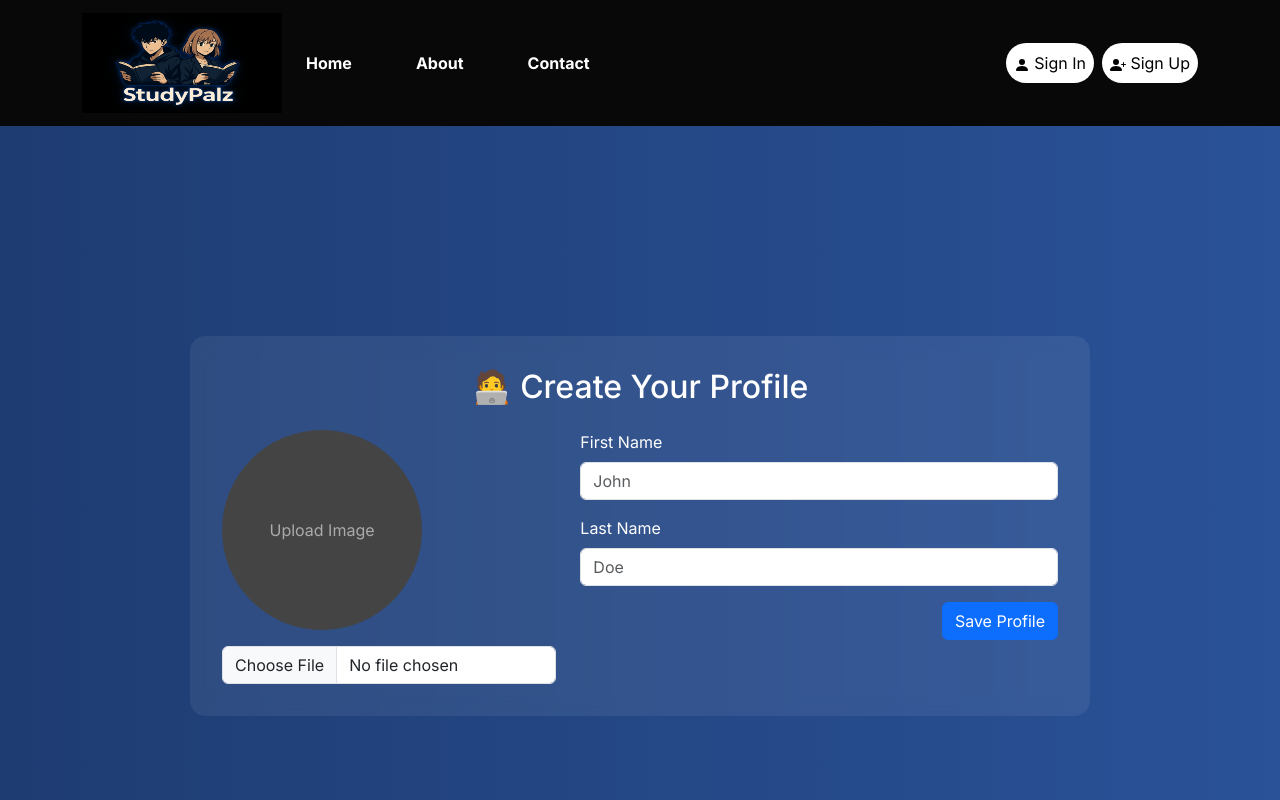
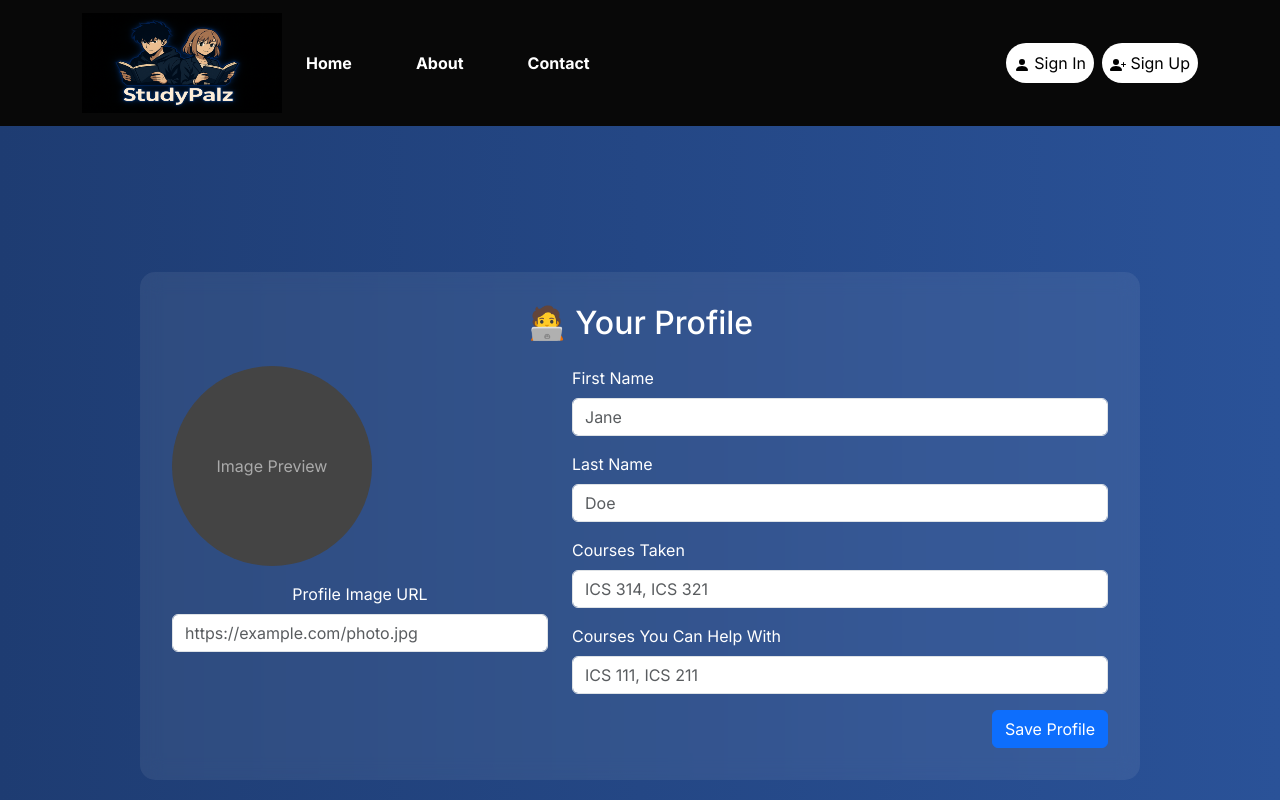
Before and after one commit to study-palz/study-palz.github.io, a Next.js app: page /profile in a window 1280 px wide. Shown: the top 800 px of the page. Built offline with nearby package versions, Linux system fonts and the light colour scheme; no server answers.

Commit message:
update profile

```diff
--- a/src/app/api/profile/route.ts
+++ b/src/app/api/profile/route.ts
@@ -1,38 +1,31 @@
-import { NextResponse } from 'next/server';
-import { PrismaClient } from '@prisma/client';
+// pages/api/profile.ts
+import { NextApiRequest, NextApiResponse } from 'next';
+import { getServerSession } from 'next-auth';
+import  authOptions  from '@/lib/authOptions';
+import { prisma } from '@/lib/prisma';
 
-const prisma = new PrismaClient();
+export default async function handler(req: NextApiRequest, res: NextApiResponse) {
+  const session = await getServerSession(req, res, authOptions);
 
-export async function GET(req: Request) {
-  const { searchParams } = new URL(req.url);
-  const email = searchParams.get('email');
-
-  if (!email) return NextResponse.json({ error: 'Missing email' }, { status: 400 });
+  if (!session || !session.user?.email) {
+    return res.status(401).json({ error: 'Unauthorized' });
+  }
 
   const user = await prisma.user.findUnique({
-    where: { email },
-    include: { userProfile: true },
+    where: { email: session.user.email },
   });
 
-  if (!user || !user.userProfile) return NextResponse.json(null);
+  if (!user) return res.status(404).json({ error: 'User not found' });
 
-  return NextResponse.json({
-    firstName: user.userProfile.firstName,
-    lastName: user.userProfile.lastName,
-    profileImage: user.userProfile.profileImage,
-    coursesTaken: user.userProfile.coursesTaken,
-    coursesHelped: user.userProfile.coursesHelped,
+  if (req.method === 'GET') {
+    const profile = await prisma.userProfile.findUnique({
+      where: { userId: user.id },
     });
+    return res.status(200).json(profile);
   }
 
-export async function POST(req: Request) {
-  const body = await req.json();
-  const { email, firstName, lastName, profileImage, coursesTaken, coursesHelped } = body;
-
-  if (!email) return NextResponse.json({ error: 'Missing email' }, { status: 400 });
-
-  const user = await prisma.user.findUnique({ where: { email } });
-  if (!user) return NextResponse.json({ error: 'User not found' }, { status: 404 });
+  if (req.method === 'POST') {
+    const { firstName, lastName, profileImage, coursesTaken, coursesHelped } = req.body;
 
     const profile = await prisma.userProfile.upsert({
       where: { userId: user.id },
@@ -53,5 +46,8 @@ export async function POST(req: Request) {
       },
     });
 
-  return NextResponse.json(profile);
+    return res.status(200).json(profile);
   }
+
+  return res.status(405).end(); // Method not allowed
+}
--- a/src/app/profile/page.tsx
+++ b/src/app/profile/page.tsx
@@ -1,21 +1,37 @@
-/* eslint-disable @next/next/no-img-element */
 'use client';
 
 import { useEffect, useState } from 'react';
 import { useSession } from 'next-auth/react';
-import { Container, Form, Button, Alert, Row, Col } from 'react-bootstrap';
+import { useRouter } from 'next/navigation';
+import { Container, Form, Button, Alert, Row, Col, Card } from 'react-bootstrap';
+
+// Define ProfileData type
+type ProfileData = {
+  profileImage: string;
+  firstName: string;
+  lastName: string;
+  coursesTaken: string;
+  coursesHelped: string;
+};
 
 export default function ProfilePage() {
   const { data: session, update } = useSession();
+  const router = useRouter();
+
   const [profileImage, setProfileImage] = useState('');
-  const [imageFile, setImageFile] = useState<File | null>(null);
   const [firstName, setFirstName] = useState('');
   const [lastName, setLastName] = useState('');
+  const [coursesTaken, setCoursesTaken] = useState('');
+  const [coursesHelped, setCoursesHelped] = useState('');
   const [message, setMessage] = useState('');
+
+  // Profile data state, typed with ProfileData or null
+  const [savedData, setSavedData] = useState<ProfileData | null>(null);
 
   // Fetch user profile on load
   useEffect(() => {
-    if (session?.user?.email) {
+    if (!session?.user?.email) return;
+
     fetch(`/api/profile?email=${session.user.email}`)
       .then(res => res.json())
       .then(data => {
@@ -23,92 +39,78 @@ export default function ProfilePage() {
           setProfileImage(data.profileImage || '');
           setFirstName(data.firstName || '');
           setLastName(data.lastName || '');
+          setCoursesTaken(data.coursesTaken || '');
+          setCoursesHelped(data.coursesHelped || '');
+          setSavedData({
+            profileImage: data.profileImage || '',
+            firstName: data.firstName || '',
+            lastName: data.lastName || '',
+            coursesTaken: data.coursesTaken || '',
+            coursesHelped: data.coursesHelped || '',
+          });
         }
       });
-    }
   }, [session]);
 
-  // Handle image upload + preview
-  const handleImageChange = (e: React.ChangeEvent<HTMLInputElement>) => {
-    const file = e.target.files?.[0];
-    if (file) {
-      setImageFile(file);
-      const previewUrl = URL.createObjectURL(file);
-      setProfileImage(previewUrl);
-    }
-  };
-
+  // Handle profile submission
   const handleSubmit = async (e: React.FormEvent) => {
     e.preventDefault();
-
-    let uploadedImageUrl = profileImage;
-
-    // Simulate upload (replace with actual upload logic, e.g. Cloudinary or S3)
-    if (imageFile) {
-      const formData = new FormData();
-      formData.append('file', imageFile);
-
-      const uploadRes = await fetch('/api/upload', {
-        method: 'POST',
-        body: formData,
-      });
-
-      const data = await uploadRes.json();
-      uploadedImageUrl = data.url; // Returned image URL
-    }
 
     const res = await fetch('/api/profile', {
       method: 'POST',
       headers: { 'Content-Type': 'application/json' },
       body: JSON.stringify({
         email: session?.user?.email,
-        profileImage: uploadedImageUrl,
+        profileImage,
         firstName,
         lastName,
+        coursesTaken,
+        coursesHelped,
       }),
     });
 
     if (res.ok) {
-      setMessage('✅ Profile saved successfully!');
+      setMessage('✅ Profile saved!');
+      setSavedData({
+        profileImage,
+        firstName,
+        lastName,
+        coursesTaken,
+        coursesHelped,
+      });
 
       // Refresh session so navbar updates profile image
-      await update({ image: uploadedImageUrl });
+      await update({ image: profileImage });
     } else {
-      setMessage('❌ Something went wrong.');
+      setMessage('❌ Failed to save profile');
     }
   };
 
   return (
-    <div
-      style={{
+    <div style={{
       minHeight: '100vh',
+      background: 'linear-gradient(to right, #1e3c72, #2a5298)',
       display: 'flex',
+      justifyContent: 'center',
       alignItems: 'center',
-        justifyContent: 'center',
-        background: 'linear-gradient(to right, #1e3c72, #2a5298)',
-        padding: '2rem',
-      }}
-    >
-      <Container
-        style={{
+      padding: '2rem'
+    }}>
+      <Container style={{
         background: 'rgba(255, 255, 255, 0.07)',
         borderRadius: '15px',
         padding: '2rem',
         color: 'white',
-          maxWidth: '900px',
+        maxWidth: '1000px',
         backdropFilter: 'blur(10px)',
-        }}
-      >
-        <h2 className="text-center mb-4">🧑‍💻 Create Your Profile</h2>
+      }}>
+        <h2 className="text-center mb-4">🧑‍💻 Your Profile</h2>
         {message && <Alert variant="info">{message}</Alert>}
 
         <Row>
-          {/* Left: Image Uploader */}
           <Col md={5} className="text-center mb-4 mb-md-0">
             {profileImage ? (
-              <img
-                src={profileImage}
-                alt="Preview"
+              // eslint-disable-next-line @next/next/no-img-element
+              <img src={profileImage} alt="Preview"
                 style={{
                   width: '200px',
                   height: '200px',
@@ -119,8 +121,7 @@ export default function ProfilePage() {
                 }}
               />
             ) : (
-              <div
-                style={{
+              <div style={{
                 width: '200px',
                 height: '200px',
                 borderRadius: '50%',
@@ -128,19 +129,21 @@ export default function ProfilePage() {
                 display: 'flex',
                 alignItems: 'center',
                 justifyContent: 'center',
-                  color: '#aaa',
-                }}
-              >
-                Upload Image
-              </div>
+                color: '#aaa'
+              }}>Image Preview</div>
             )}
 
             <Form.Group className="mt-3">
-              <Form.Control type="file" accept="image/*" onChange={handleImageChange} />
+              <Form.Label>Profile Image URL</Form.Label>
+              <Form.Control
+                type="text"
+                placeholder="https://example.com/photo.jpg"
+                value={profileImage}
+                onChange={(e) => setProfileImage(e.target.value)}
+              />
             </Form.Group>
           </Col>
 
-          {/* Right: Info Form */}
           <Col md={7}>
             <Form onSubmit={handleSubmit}>
               <Form.Group className="mb-3">
@@ -149,7 +152,7 @@ export default function ProfilePage() {
                   type="text"
                   value={firstName}
                   onChange={(e) => setFirstName(e.target.value)}
-                  placeholder="John"
+                  placeholder="Jane"
                 />
               </Form.Group>
 
@@ -163,10 +166,28 @@ export default function ProfilePage() {
                 />
               </Form.Group>
 
+              <Form.Group className="mb-3">
+                <Form.Label>Courses Taken</Form.Label>
+                <Form.Control
+                  type="text"
+                  value={coursesTaken}
+                  onChange={(e) => setCoursesTaken(e.target.value)}
+                  placeholder="ICS 314, ICS 321"
+                />
+              </Form.Group>
+
+              <Form.Group className="mb-3">
+                <Form.Label>Courses You Can Help With</Form.Label>
+                <Form.Control
+                  type="text"
+                  value={coursesHelped}
+                  onChange={(e) => setCoursesHelped(e.target.value)}
+                  placeholder="ICS 111, ICS 211"
+                />
+              </Form.Group>
+
               <div className="text-end">
-                <Button type="submit" variant="primary">
-                  Save Profile
-                </Button>
+                <Button type="submit" variant="primary">Save Profile</Button>
               </div>
             </Form>
           </Col>
```
Lines whose indentation alone changed are shown as unchanged.
